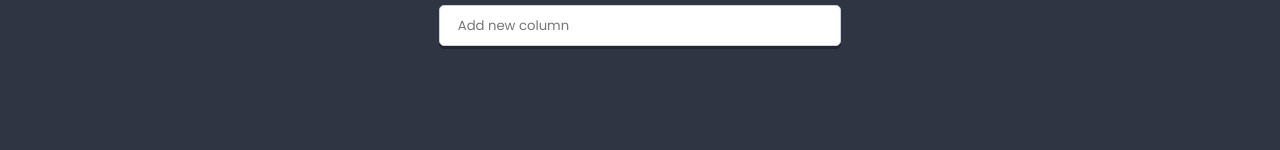
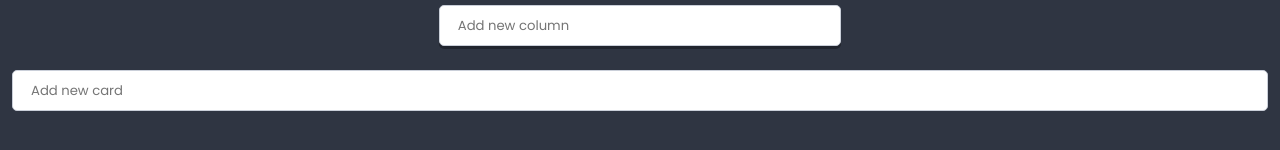
Before and after one commit to BartoszHor/React-Redux-starter, a React app: page / in a window 1280 px wide. Shown: the part 894-1044 px from the top of the page. Before the commit the page ends 982 px from the top, so only its background shows below. Built offline with nearby package versions, Linux system fonts and the light colour scheme.

Commit message:
Try to add List component and update the state

```diff
--- a/src/components/App/App.js
+++ b/src/components/App/App.js
@@ -1,16 +1,38 @@
 import React from 'react';
 import styles from './App.scss';
 import List from '../List/List';
-import {pageContents, listData} from '../../data/dataStore';
+import Creator from '../Creator/Creator';
+import {pageContents, listData, settings} from '../../data/dataStore';
 
 class App extends React.Component {
+
+	state = {
+		lists: [listData]
+	}
+
+	addList(title){
+			this.setState(state => (
+			{
+				list: [
+				...listData,
+				{
+					key: state.lists.length ? state.lists[state.lists.length-1].key + 1 : 0,
+					title,
+				}
+			]
+		}
+	));
+}
   render() {
     return (
       <main className={styles.component}>
         <h1 className={styles.title}>{pageContents.title}</h1>
         <h2 className={styles.subtitle}>{pageContents.subtitle}</h2>
-        <List {...listData} />
+        {this.state.lists.map(({key, ...listsProps}) => (
+        	<List key={key} {...listsProps} />
+        	))}
 
+   		<Creator text={settings.cardCreatorText} variant='danger' action={title => this.addList(title)}/>
       </main>
     )
   }
--- a/src/components/Button/Button.scss
+++ b/src/components/Button/Button.scss
@@ -30,4 +30,8 @@
    padding: 0;
    outline-style: none;
   }
+
+  &.custom {
+    border-radius: 0%;
+  }
 }
--- a/src/data/dataStore.js
+++ b/src/data/dataStore.js
@@ -16,6 +16,7 @@ export const pageContents = {
 };
 
 export const listData = {
+  key: 0,
   title: 'Things to do <sup>soon!</sup>',
   description: 'Lets keep it organised!',
   link: "https://images.pexels.com/photos/3785927/pexels-photo-3785927.jpeg?auto=compress&cs=tinysrgb&dpr=2&h=650&w=940",
```
